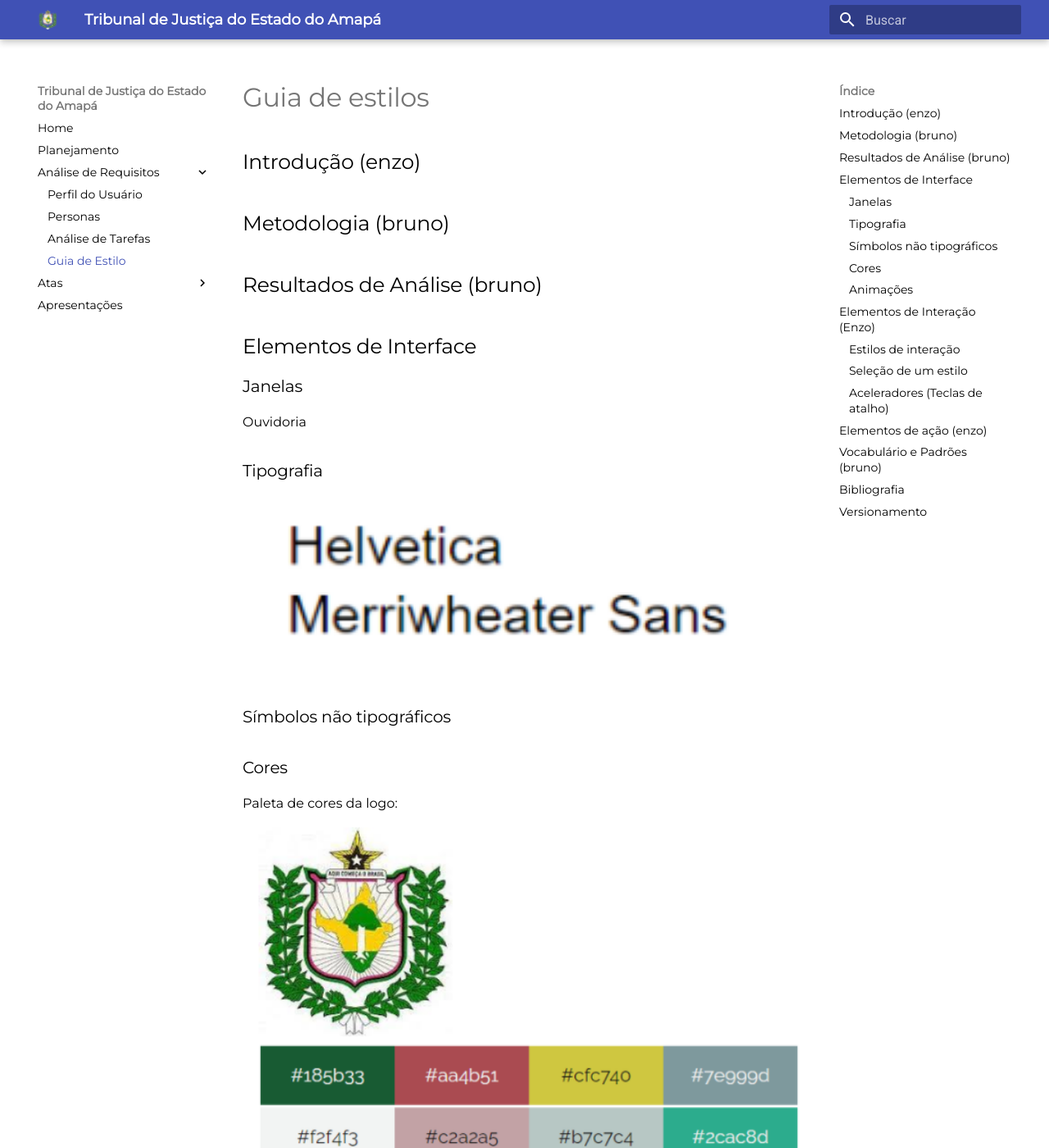
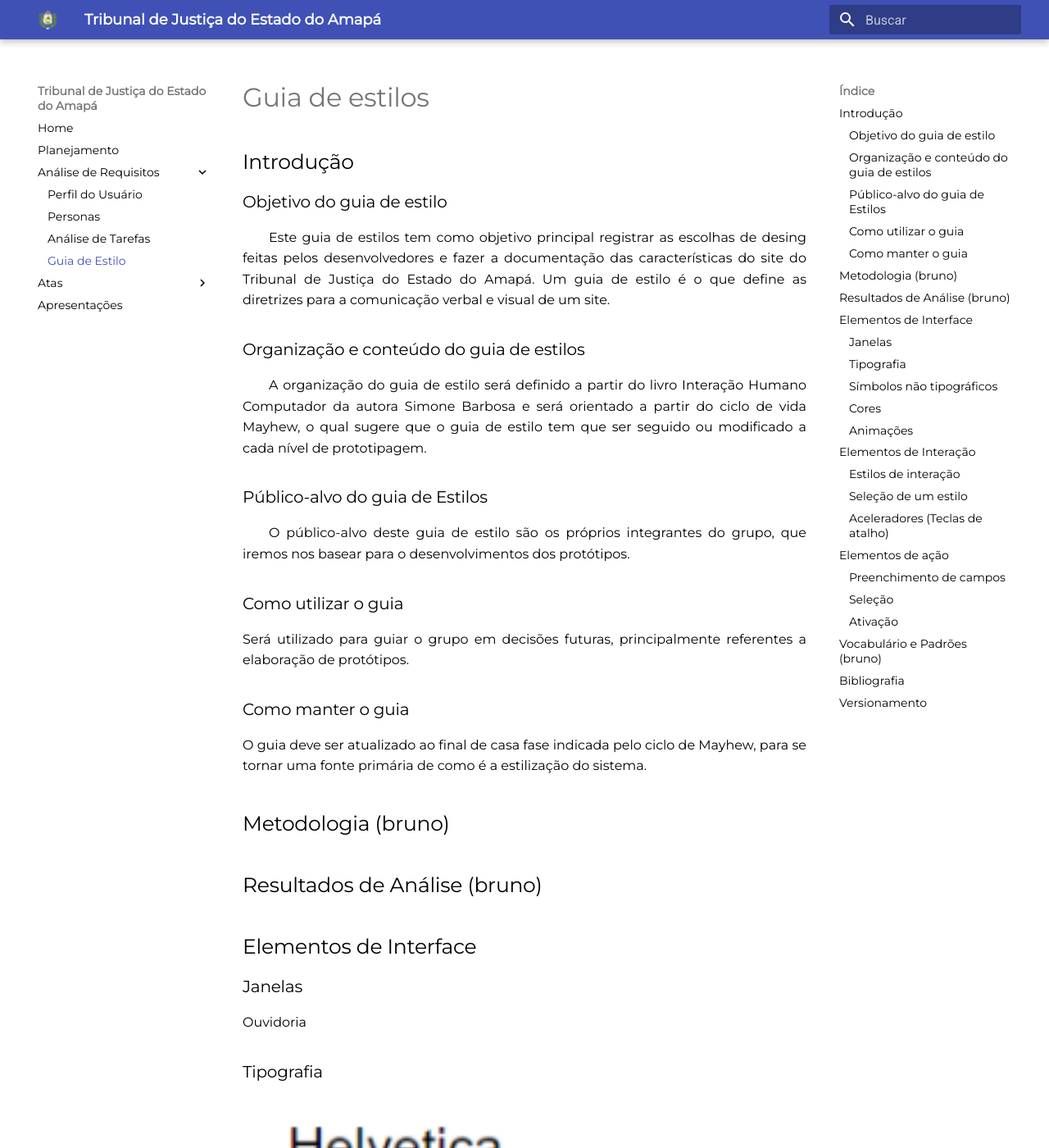
Before and after one commit to Interacao-Humano-Computador/2021.1-Tribunal_de_Justica_do_Amapa, an MkDocs documentation site: the page built from docs/analise-de-requisitos/guia-de-estilo.md, in a window 1280 px wide and 1400 px high. Shown: the whole window at 82% size. Built offline with MkDocs 1.6.1 and Material for MkDocs 9.7.7, drawn with Linux system fonts in a browser that asks for light colours; some of the changed text lies outside the part shown.

Commit message:
(#14) Adicionando introdução, elementos de interação e elementos de ação

```diff
--- a/docs/analise-de-requisitos/guia-de-estilo.md
+++ b/docs/analise-de-requisitos/guia-de-estilo.md
@@ -1,6 +1,26 @@
 # Guia de estilos
 
-## Introdução (enzo)
+## Introdução
+
+### Objetivo do guia de estilo
+
+&emsp;&emsp;Este guia de estilos tem como objetivo principal registrar as escolhas de desing feitas pelos desenvolvedores e fazer a documentação das características do site do Tribunal de Justiça do Estado do Amapá. Um guia de estilo é o que define as diretrizes para a comunicação verbal e visual de um site.
+
+### Organização e conteúdo do guia de estilos
+
+&emsp;&emsp;A organização do guia de estilo será definido a partir do livro Interação Humano Computador da autora Simone Barbosa e será orientado a partir do ciclo de vida Mayhew, o qual sugere que o guia de estilo tem que ser seguido ou modificado a cada nível de prototipagem.
+
+### Público-alvo do guia de Estilos
+
+&emsp;&emsp;O público-alvo deste guia de estilo são os próprios integrantes do grupo, que iremos nos basear para o desenvolvimentos dos protótipos.
+
+### Como utilizar o guia
+
+Será utilizado para guiar o grupo em decisões futuras, principalmente referentes a elaboração de protótipos.
+
+### Como manter o guia
+
+O guia deve ser atualizado ao final de casa fase indicada pelo ciclo de Mayhew, para se tornar uma fonte primária de como é a estilização do sistema.
 
 ## Metodologia (bruno)
 
@@ -29,26 +49,42 @@
 
 ### Animações
 
-![Paleta Site](../assets/guia-de-estilos/menu.gif)
+![Animação 1](../assets/guia-de-estilos/menu.gif)
 
-## Elementos de Interação (Enzo)
+## Elementos de Interação
 
 ### Estilos de interação
 
+&emsp;&emsp;O usuário realiza as interações com o site por meio de menus que utilizam linguagem natural, de inputs para efetuar pesquisas e inscrições e botões ou hiperlinks com elementos clicáveis.
 ### Seleção de um estilo
 
+&emsp;&emsp;O estilo do site é predominantemente baseado em menus onde o usuário pode selecionar o que deseja ver e quando clica, é redirecionado para aquele local.
 ### Aceleradores (Teclas de atalho)
 
+&emsp;&emsp;Não foram encontrados aceleradores no site
+## Elementos de ação
 
-## Elementos de ação (enzo)
+### Preenchimento de campos
+
+&emsp;&emsp;Todos os campos de prenchimento devem ser preenchidos manualmente pelo usuário segundo as suas necessidades.<br>Exemplo:
+
+![Prenchimento de campo](../assets/guia-de-estilos/preenchimento-de-campo.png)
+### Seleção
+
+&emsp;&emsp;Não foram encontrados opções de seleção no site.
+
+### Ativação
+
+&emsp;&emsp;Após o preenchimento dos campos, o usuário deve clicar nos botões de ativação, que no Portal do Tribunal de Justiça do Estado do Amapá são de "Pesquisar" ou "Entrar".
 
 ## Vocabulário e Padrões (bruno)
 
 ## Bibliografia
-
+> - BARBOSA, Simone. SILVA Bruno. "Interação Humano-Computador".
 ## Versionamento
 
 | Versão | Data | Modificação | Autor |
 |--|--|--|--|
 | 1.0 | 01/09/2021 | Criação do documento | Enzo Gabriel e Bruno Félix |
 | 1.1 | 01/09/2021 | Adição da tipografia e paleta de cores | Enzo Gabriel |
+| 1.2 | 02/09/2021 | Adição da Introdução, Elementos de Interação e Elementos de ação | Enzo Gabriel |
```
Also changed, not shown: docs/assets/guia-de-estilos/preenchimento-de-campo.png (added).
